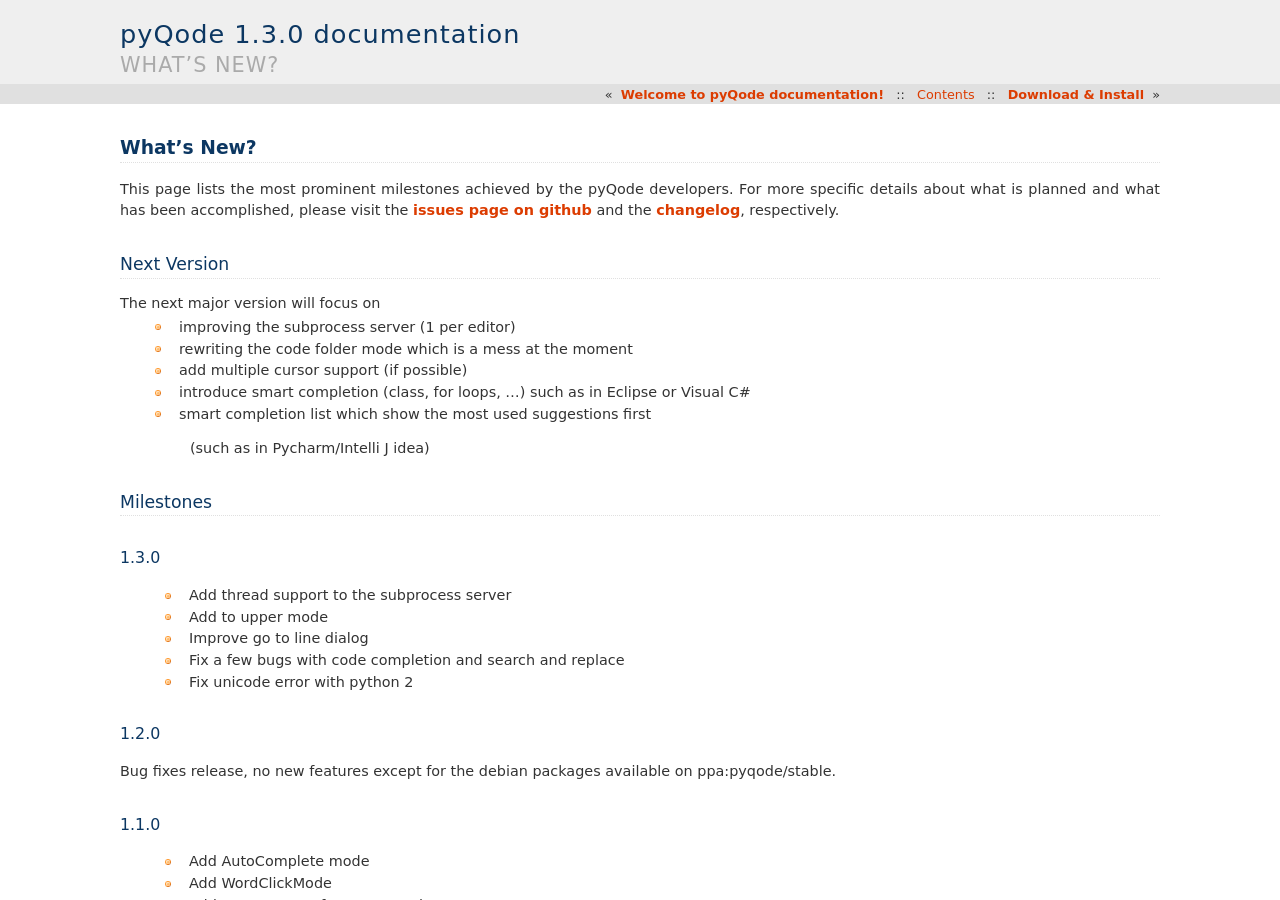
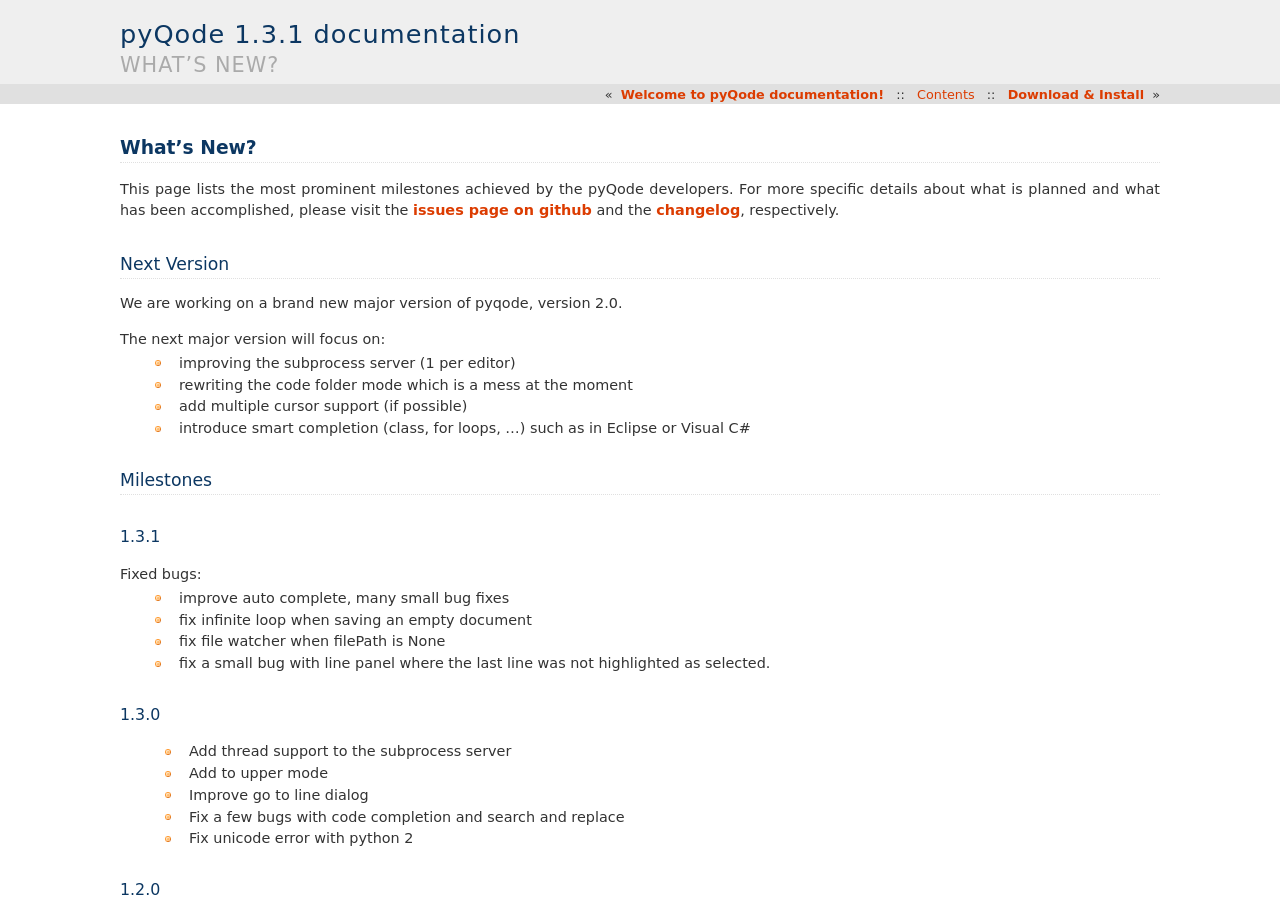
Before and after one commit to pyQode/pyqode.core, a Sphinx documentation site: the page built from doc/source/whats_new.rst, in a window 1280 px wide and 900 px high. Built offline with Sphinx 7.4.7, drawn with Linux system fonts in a browser that asks for light colours; formulas are drawn with MathJax 3; pages that are not in the unit, such as notebooks, are missing from menus.

Commit message:
Update doc for version 1.3.1
changelog, whatsnew

```diff
--- a/doc/source/conf.py
+++ b/doc/source/conf.py
@@ -76,7 +76,7 @@
 # The short X.Y version.
 version = '1.3'
 # The full version, including alpha/beta/rc tags.
-release = '1.3.0'
+release = '1.3.1'
 
 # The language for content autogenerated by Sphinx. Refer to documentation
 # for a list of supported languages.
--- a/doc/source/index.rst
+++ b/doc/source/index.rst
@@ -23,7 +23,7 @@
     :align: center
 
 Parts of the documentation:
-============================
+===========================
 
 .. toctree::
     :maxdepth: 1
--- a/doc/source/whats_new.rst
+++ b/doc/source/whats_new.rst
@@ -8,16 +8,27 @@
 Next Version
 ------------
 
-The next major version will focus on
+We are working on a brand new major version of pyqode, version 2.0.
+
+The next major version will focus on:
     - improving the subprocess server (1 per editor)
     - rewriting the code folder mode which is a mess at the moment
     - add multiple cursor support (if possible)
-    - introduce smart completion (class, for loops, ...) such as in Eclipse or Visual C#
-    - smart completion list which show the most used suggestions first
-     (such as in Pycharm/Intelli J idea)
+    - introduce smart completion (class, for loops, ...) such as in Eclipse or
+      Visual C#
 
 Milestones
 ----------
+
+1.3.1
++++++
+
+Fixed bugs:
+    - improve auto complete, many small bug fixes
+    - fix infinite loop when saving an empty document
+    - fix file watcher when filePath is None
+    - fix a small bug with line panel where the last line was not
+      highlighted as selected.
 
 1.3.0
 +++++
```
Also changed, not shown: doc/source/changelog.rst (+10 -0 lines).
